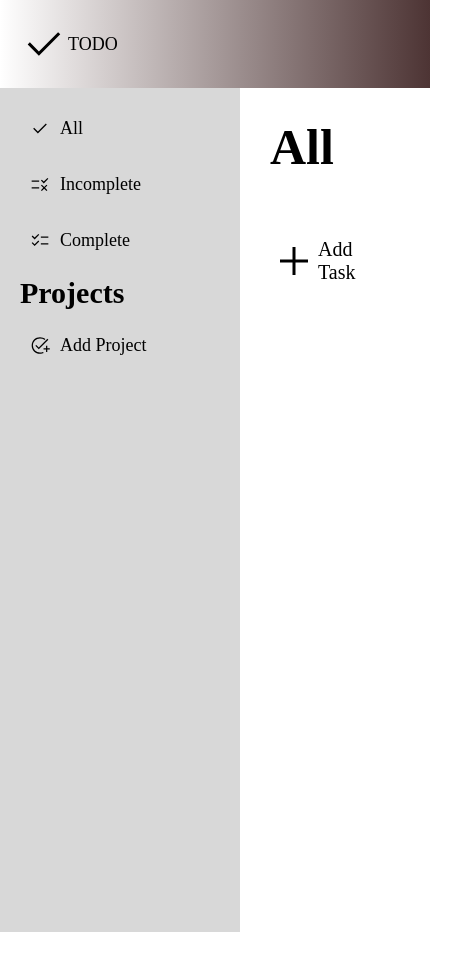
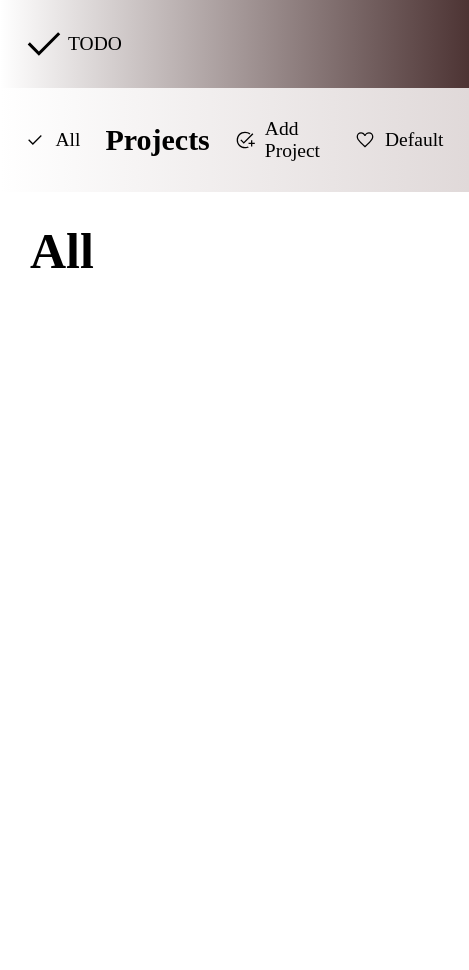
Before and after one commit to piperflo/To-Do-List, a website built with webpack: page To-Do-List/dist/index.html in a window 390 px wide. Both pictures are taken after a click on the element "All". Shown: the whole page, 469 px wide, since content can reach past the window. Before the commit the page ends 932 px from the top, so only its background shows below. Built offline with nearby package versions, Linux system fonts and the light colour scheme.

Commit message:
Updated Display

```diff
--- a/To-Do-List/src/index.js
+++ b/To-Do-List/src/index.js
@@ -1,10 +1,9 @@
 //import { createHeader } from "./header";
-import { addProjects, getProjectName} from "./addProject";
+import { addProjects} from "./addProject";
 import { addTaskToContainer } from "./addTask";
 
 import './style.css';
 
-const sideBar = document.getElementById('side-bar');
 const addProject = document.getElementById("add-project");
 const add = document.getElementById("add");
 const close = document.getElementById("cancel");
@@ -12,24 +11,12 @@ const modalForm = document.getElementsByClassName("modal-form")[0];
 const modalForm1 = document.getElementById("modal-form2");
 const projectList = document.getElementById("project-list");
 const header = document.getElementById("projectHeader");
-const taskList = document.getElementById("taskList");
+
 const addTaskContainer = document.getElementById("addTaskContainer");
-//const deleteButtons = document.getElementsByClassName("delete");
-
-var projects = document.querySelectorAll(".project");
-
-var p = document.querySelectorAll(".project");
-var addTask ;
-var closeTask ;
 
 var items;
 var itemsArray = [];
-
-
 var all = document.getElementById("all");
-var inComplete = document.getElementById("incomplete");
-var complete = document.getElementById("complete");
-
 var taskInfo = {
     title: '',
     task: []
@@ -39,21 +26,17 @@ addProject.addEventListener("click", openProjectForm);
 close.addEventListener("click", closeForm);
 add.addEventListener("click", addP);
 addTaskContainer.addEventListener("click", openTaskFormContainer);
-
 all.addEventListener("click", showAll);
-//all.addEventListener("click", showAll);
-
 
 modalForm.style.display = "none";
 modalForm1.style.display = "none";
-
-
 
 upDateTaskContainer("Default");
 
 function showAll(){
     upDateTaskContainer("All");
     const taskList = document.getElementById("taskList");
+    taskList.replaceChildren();
     Object.keys(localStorage).forEach((key) => {
         items = JSON.parse(localStorage.getItem(key));
         itemsArray.push(key);
@@ -62,8 +45,8 @@ function showAll(){
             console.log(items.task[i]);
         }
     });
+    addTaskContainer.style.display = "none";
 }
-
 
 function addP(event){
     event.preventDefault();
@@ -82,8 +65,7 @@ function addP(event){
     const taskList = document.getElementById("taskList");
     taskList.replaceChildren();
     upDateTaskContainer(project);
-    //projects = document.querySelectorAll(".project");
-    //const project = document.getElementById("input").value;
+
     localStorage.setItem(project, JSON.stringify(emptyObj));
 
 
@@ -101,7 +83,6 @@ function openProjectForm(event){
 }
 
 function upDateTaskContainer(name){
-    //console.log("Updating header");
     header.textContent = name;
 }
 
@@ -110,15 +91,9 @@ function openTaskFormContainer(event){
     modalForm1.style.display = "flex";
 }
 
-function fillProjectList(){
-    for(let i = 0; i < itemsArray.length; i++){
-        console.log("Filling projects");
-        console.log(itemsArray[i]);
-        projectList.appendChild(addProjects(itemsArray[i].title));
-        //console.log(itemsArray[i].title);
-    }
-}
-display();
+//display();
+//setDefault();
+
 //fillProjectList()
 function display(){
     Object.keys(localStorage).forEach((key) => {
@@ -129,6 +104,20 @@ function display(){
         //console.log(items);
         //var k = localStorage.getItem(key);
     });
+    /*
+    const project = "Default";
+    var emptyObj = {
+        title: project,
+        task: []
+    }
+
+    projectList.appendChild(addProjects(project));
+    const taskList = document.getElementById("taskList");
+    taskList.replaceChildren();
+    upDateTaskContainer(project);
+
+    localStorage.setItem(project, JSON.stringify(emptyObj));
+    */
 }
 
 function deleteTask(taskToDelete, taskObj){
@@ -162,7 +151,7 @@ console.log(it);
 
 });
 *///////////////////////////////////////////////////////////////////////////////////
-//localStorage.clear();
+localStorage.clear();
 const today = "today";
 const tomorrow = "tomorrow";
 
@@ -188,9 +177,10 @@ document.querySelectorAll(".project")
 /**Check this to adjust tasklist */
 projectList.addEventListener("click", (e) => {
 
+    addTaskContainer.style.display = "flex";
     const taskList = document.getElementById("taskList");
     const target = e.target.innerText;
-
+    console.log(target);
     taskList.replaceChildren();
     items = JSON.parse(localStorage.getItem(target));
 
@@ -228,10 +218,6 @@ main.addEventListener("click", (e) => {
         //console.log(taskInfo);
         setTaskInfo(head.textContent, document.getElementById("addT").value);
         modalForm1.style.display = "none";
-
-        //const items = { ...localStorage };
-        //console.log(items);
-        //addTask.addEventListener("click", addFormTask);
 
     }
     //content.appendChild(createHomePage());
@@ -279,15 +265,27 @@ add.addEventListener("click", addP);
 //modalForm1.style.display = "flex";
 console.log(modalForm);
 console.log(modalForm1);
+*/
 
 window.onload = function () {
+    const itemSet = (localStorage.getItem('Default') !== null);
 
-    addTaskContainer = document.getElementById("addTaskContainer");
-    if (addTaskContainer) {
-        addTaskContainer.addEventListener("click", openTaskFormContainer);
+    if (!itemSet)  {
+        console.log("It doesn't exist");
+        const project = "Default";
+        var emptyObj = {
+            title: project,
+            task: []
+        }
 
+        projectList.appendChild(addProjects(project));
+        //const taskList = document.getElementById("taskList");
+        //taskList.replaceChildren();
+        upDateTaskContainer(project);
+
+        localStorage.setItem(project, JSON.stringify(emptyObj));
     }
 
+
+
 };
-
-*/
--- a/To-Do-List/src/style.css
+++ b/To-Do-List/src/style.css
@@ -58,9 +58,10 @@ span{
     display: flex;
     flex-direction: column;
     width: 200px;
+    align-items: flex-start;
 }
 #side-bar{
-    background-color: #D8D8D8;
+    background-image: linear-gradient(to right, rgba(143, 76, 76, 0), rgb(224, 217, 217));
     padding: 20px;
     gap: 15px;
     display: flex;
@@ -82,7 +83,7 @@ span{
     flex-direction: column;
     justify-content: flex-end;
     align-items: flex-end;
-    overflow: auto;
+
     display: none;
     align-self: flex-end;
 }
@@ -186,3 +187,49 @@ button{
     -ms-border-radius: 10px;
     -o-border-radius: 10px;
 }
+
+@media screen and (max-width: 600px) {
+
+    #side-bar{
+        display: flex;
+        flex-direction: row;
+        width: 110%;
+        justify-content: center;
+        align-items: center;
+        overflow: scroll;
+        flex-wrap: nowrap;
+
+    }
+    span{
+        font-size: 5vw;
+    }
+    #project-list > div {
+        display: flex;
+        padding-bottom: 0;
+        justify-content: center;
+        align-items: center;
+    }
+    .project{
+        display: flex;
+
+        justify-content: center;
+        align-items: center;
+    }
+    #main{
+        width: 110%;
+        display: flex;
+        flex-direction: row;
+        align-items: flex-start;
+    }
+    #header{
+        width: 110%;
+    }
+    #body{
+        display: block;
+    }
+    #modal-form{
+        width: 600px;
+        overflow:inherit;
+        display: block;
+    }
+  }
```
Also changed, not shown: To-Do-List/dist/index.html, To-Do-List/dist/main.js.
